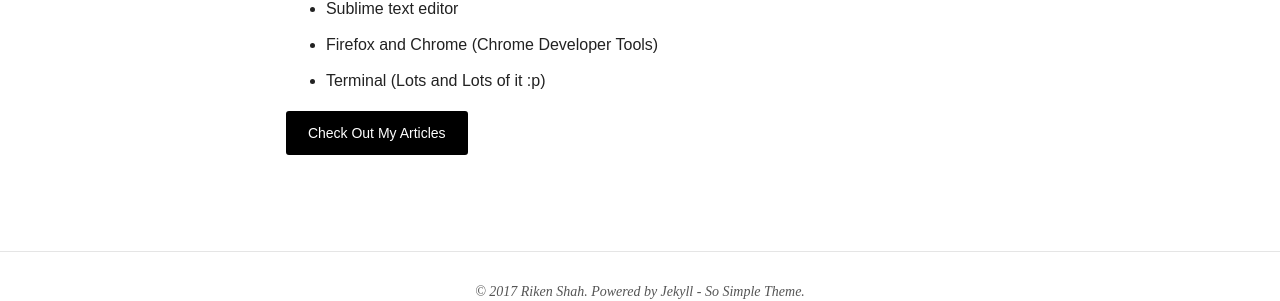
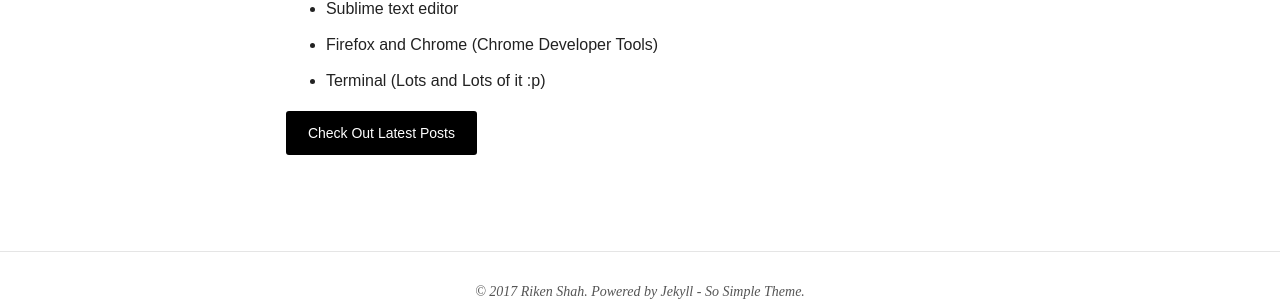
Before and after one commit to rikenshah/rikenshah.github.io, a Jekyll site: the page built from about/index.md, in a window 1280 px wide. Shown: the part 1088-1389 px from the top of the page. Built offline with Jekyll 4.4.1, drawn with Linux system fonts in a browser that asks for light colours; nearby versions of some CDN libraries.

Commit message:
Update index.md

```diff
--- a/about/index.md
+++ b/about/index.md
@@ -25,4 +25,4 @@ Recently I have developed a keen interest in fields of Natural Language Processi
 - Firefox and Chrome (Chrome Developer Tools)
 - Terminal (Lots and Lots of it :p)
 
-<a markdown="0" href="{{ site.url }}/" class="btn">Check Out My Articles</a>
+<a markdown="0" href="{{ site.url }}/" class="btn">Check Out Latest Posts<a>
```
